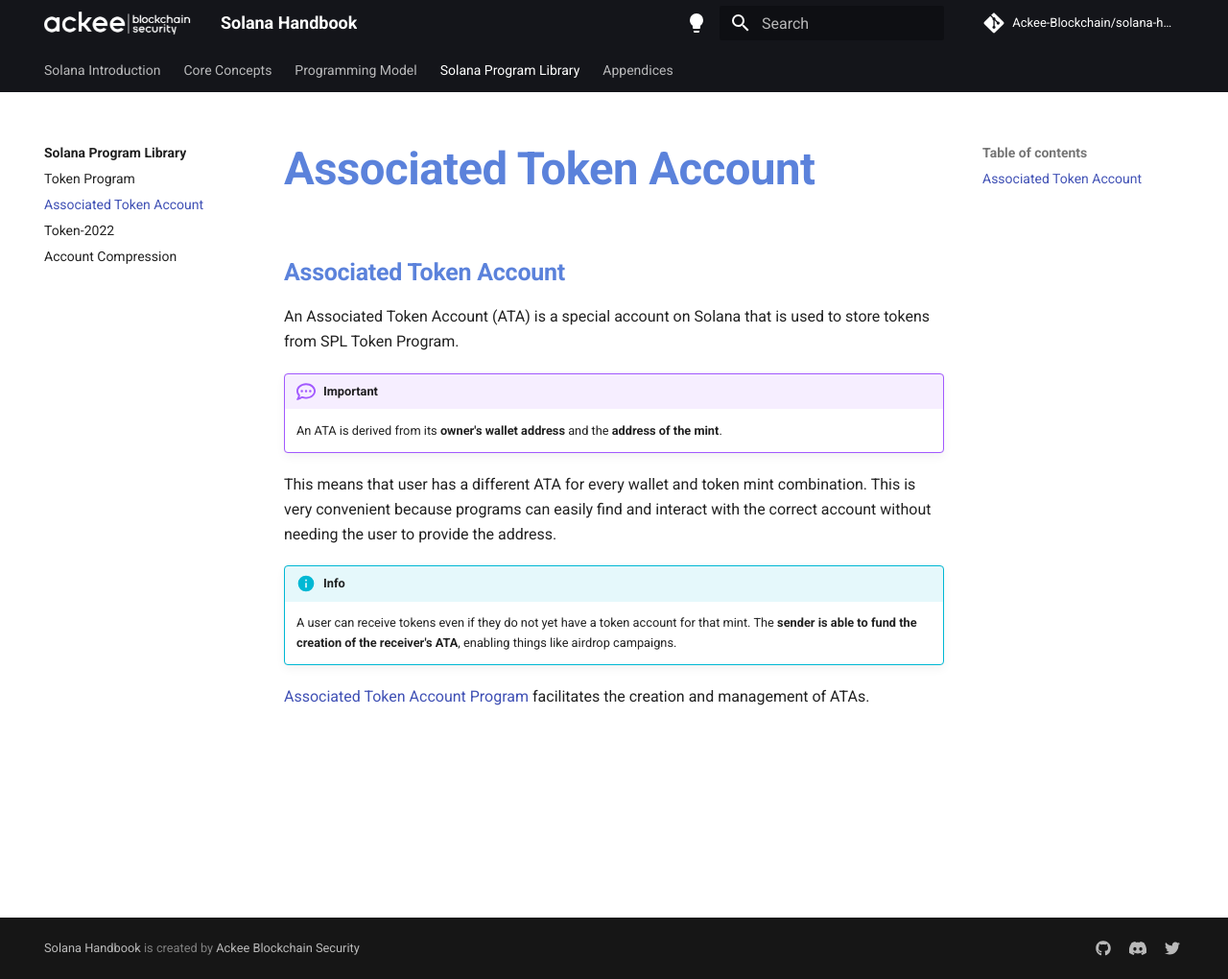
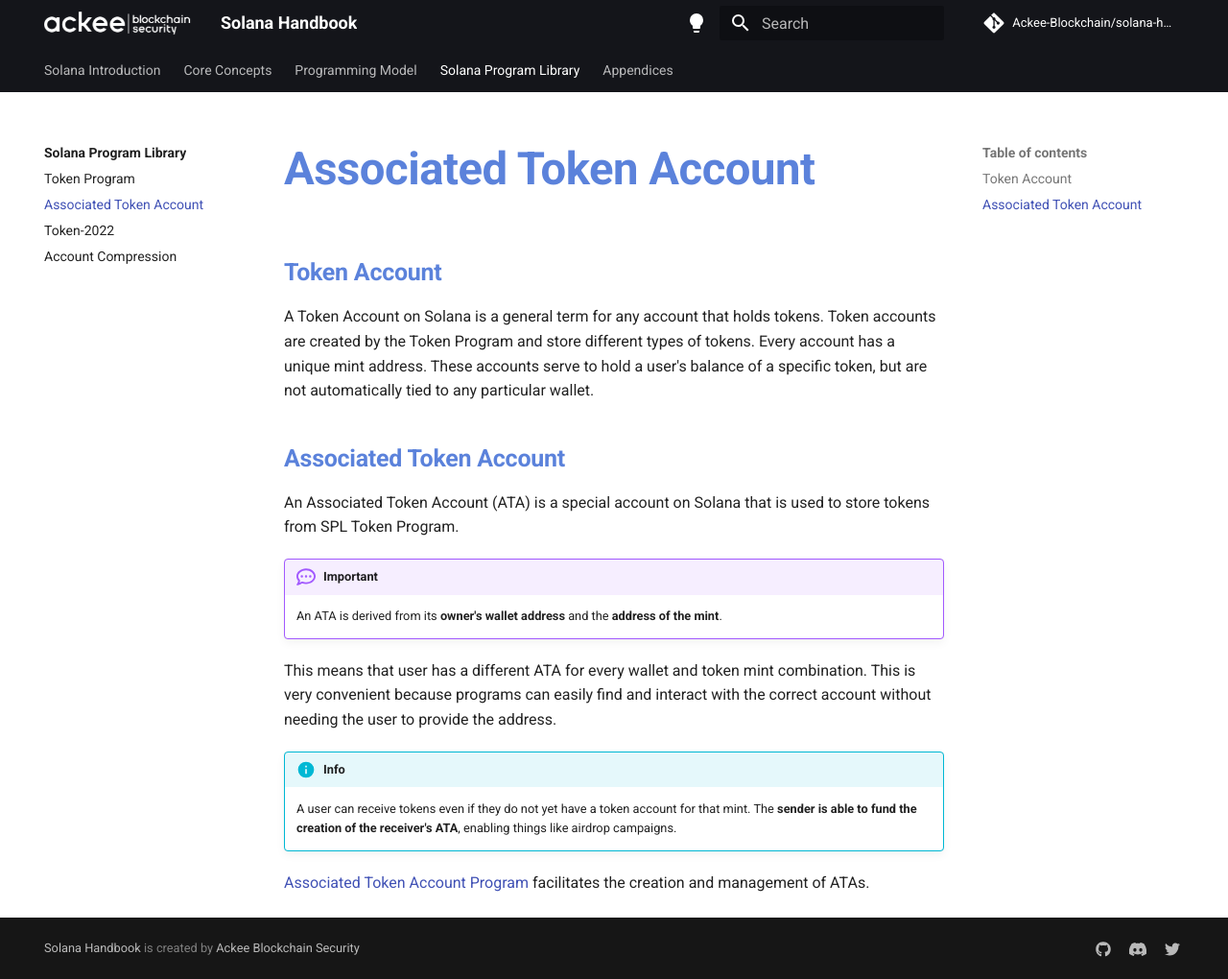
Before and after one commit to vmpyre/solana-handbook, an MkDocs documentation site: the page built from docs/handbook/chapter4/associated-token-account.md, in a window 1280 px wide and 1020 px high. Shown: the whole window at 96% size. Built offline with MkDocs 1.6.1 and Material for MkDocs 9.7.7, drawn with Linux system fonts in a browser that asks for light colours; comment, search, counter and statistics services are not loaded.

Commit message:
add token account

```diff
--- a/docs/handbook/chapter4/associated-token-account.md
+++ b/docs/handbook/chapter4/associated-token-account.md
@@ -1,3 +1,7 @@
+## Token Account
+
+A Token Account on Solana is a general term for any account that holds tokens. Token accounts are created by the Token Program and store different types of tokens. Every account has a unique mint address. These accounts serve to hold a user's balance of a specific token, but are not automatically tied to any particular wallet.
+
 ## Associated Token Account
 
 An Associated Token Account (ATA) is a special account on Solana that is used to store tokens from SPL Token Program.
```
